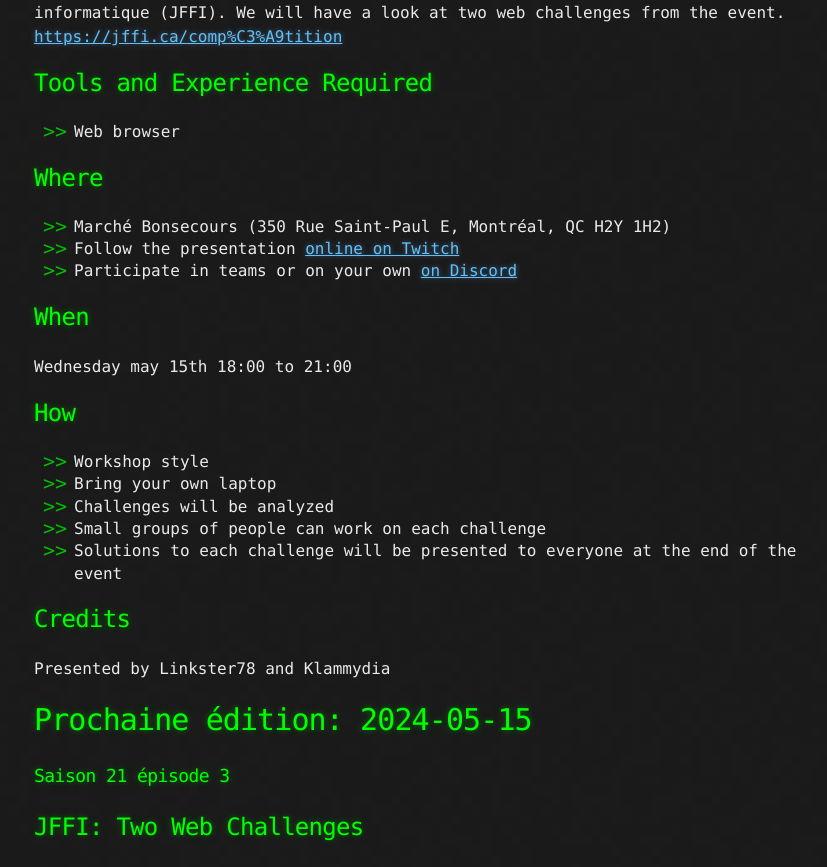
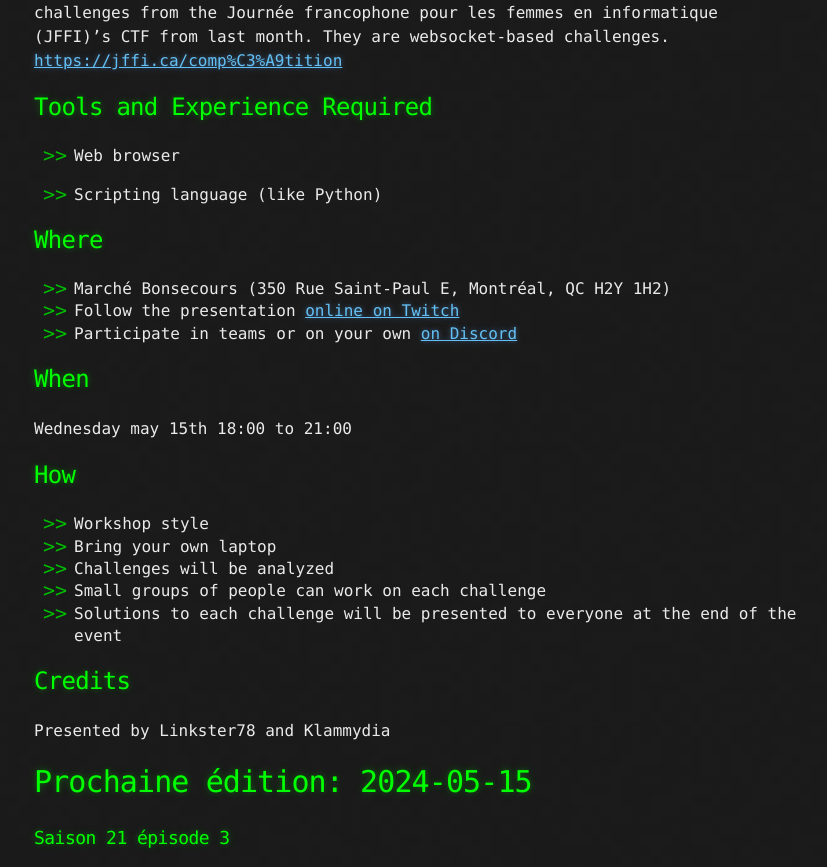
Before and after one commit to montrehack/montrehack.github.com, a Jekyll site: the page built from _posts/2024-05-15-jffi-web-challenges.md, in a window 1280 px wide and 1400 px high, scrolled down 1123 px. Shown: the part 281-1148 px from the top of the window, without its empty margins (222-1049 px from the left). Built offline with Jekyll 4.4.1, drawn with Linux system fonts in a browser that asks for light colours; some of the changed text lies outside the part shown.

Commit message:
update with details, missing image

```diff
--- a/_posts/2024-05-15-jffi-web-challenges.md
+++ b/_posts/2024-05-15-jffi-web-challenges.md
@@ -7,21 +7,23 @@ episode: 03
 layout: default
 title: 'JFFI: Two Web Challenges'
 # summary for social media cards. Ideal length 55 chars, max 200
-summary: XXXXXXXXXXXXXXXXX
+summary: Two beginner-friendly web challenges from JFFI 2024 CTF.
 tags: JFFI, web, nsec, northsec
 date_fr: 2024-05-15
 date_long_fr: Mercredi 15 mai 18:00 à 21:00
 date_en: 2024-05-15
 date_long_en: Wednesday May 15th 18:00 to 21:00
 description_fr: >
-   XXXXXXXXXXXXXXXXXXXXXXXXXXXXXXX
+   [Beginner-friendly] Dans ce MontréHack pré-nsec, on va voir deux challenges web du CTF de la Journée francophone pour les femmes en informatique (JFFI). Ce sont des défis basés sur les websockets. [https://jffi.ca/comp%C3%A9tition](https://jffi.ca/comp%C3%A9tition)
 description_en: >
-   Last April, we organized a CTF for the Journée francophone pour les femmes en informatique (JFFI). We will have a look at two web challenges from the event. [https://jffi.ca/comp%C3%A9tition](https://jffi.ca/comp%C3%A9tition)
+   [Beginner-friendly] In this pre-nsec MontréHack, we will have a look at two web challenges from the Journée francophone pour les femmes en informatique (JFFI)'s CTF from last month. They are websocket-based challenges. [https://jffi.ca/comp%C3%A9tition](https://jffi.ca/comp%C3%A9tition)
 tools_fr:
-  Navigateur Web
+  - Navigateur Web
+  - Langage de scripting (par exemple Python)
 tools_en:
-  Web browser
-presented_by_fr: Défi présenté par Linkster78 et Klammydia
+  - Web browser
+  - Scripting language (like Python)
+presented_by_fr: Défis présentés par Linkster78 et Klammydia
 presented_by_en: Presented by Linkster78 and Klammydia
 featured_img: /images/2024-05-15.png
 featured_img_alt: XXXXXXXXXXXXXXXXXXX
```
